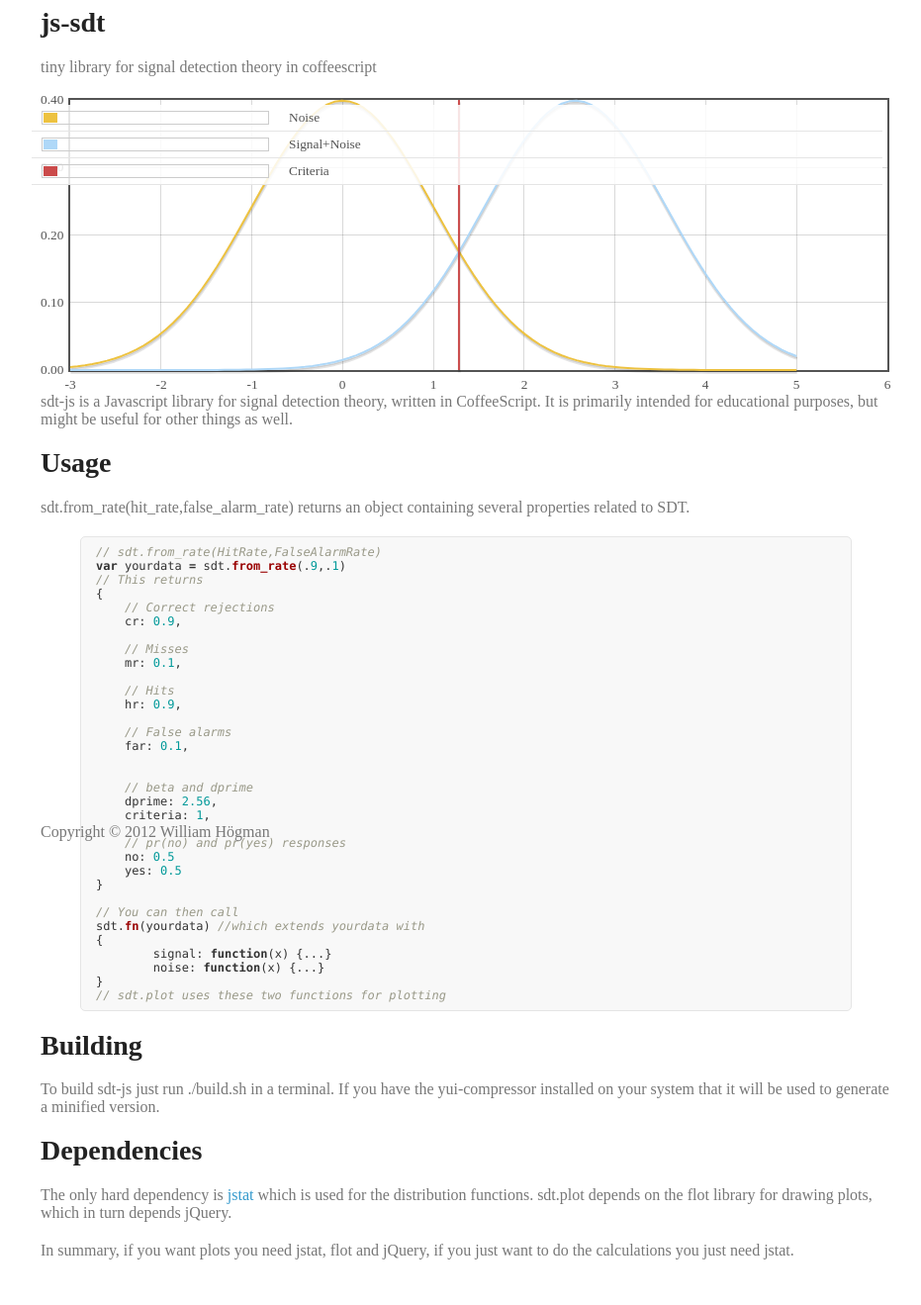
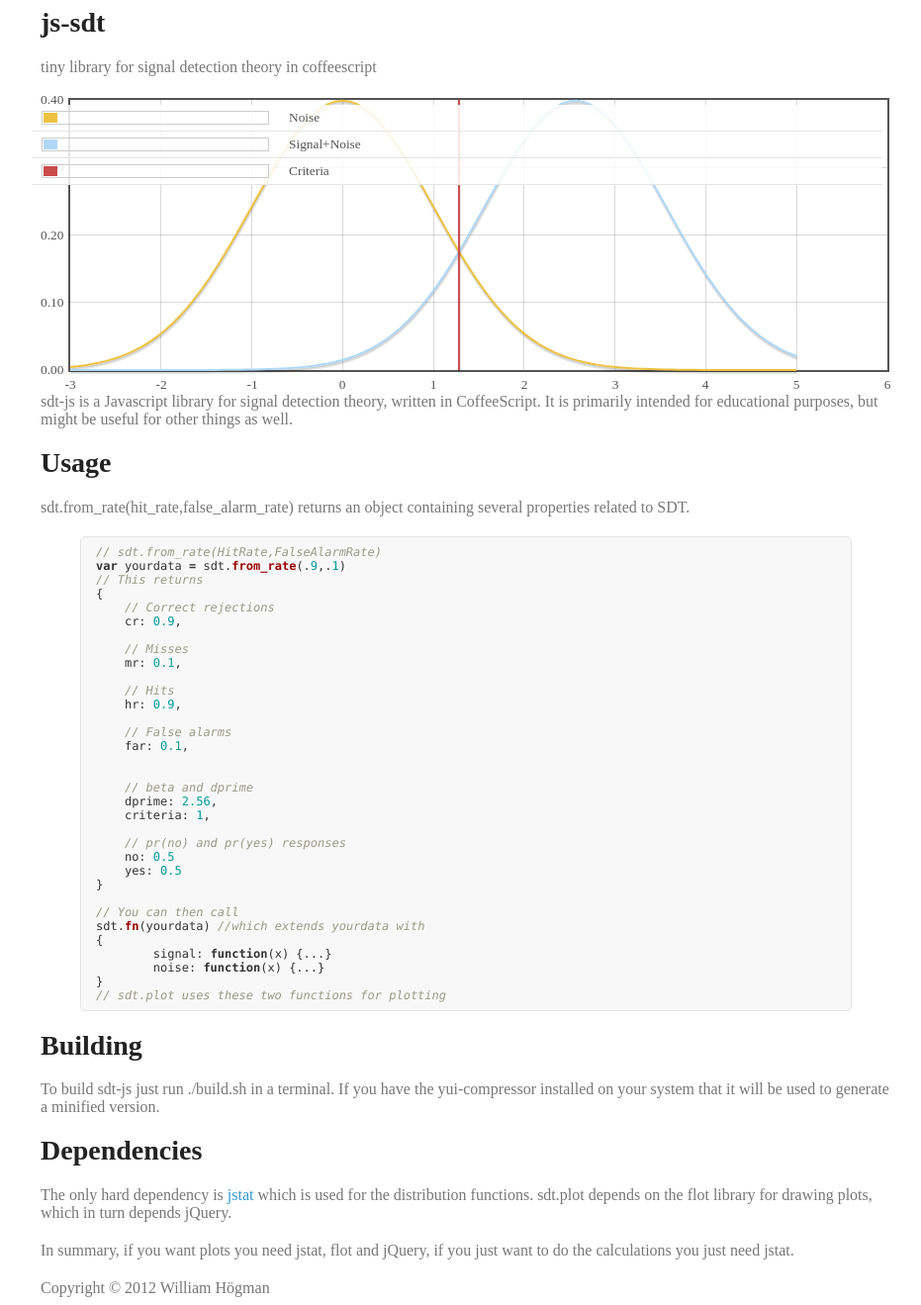
Before and after one commit to williamhogman/js-sdt, a Jekyll site: the page built from index.markdown, in a window 1280 px wide. Shown: the whole page at 99% size, without its empty margins (169-1100 px from the left). Built offline with Jekyll 4.4.1, drawn with Linux system fonts in a browser that asks for light colours; nearby versions of some CDN libraries; before the commit the page ends 1293 px from its top, so only the background shows below that.

Commit message:
footer is not a special case

```diff
--- a/stylesheets/styles.css
+++ b/stylesheets/styles.css
@@ -164,12 +164,6 @@ hr {
   margin:0 0 20px;
 }
 
-footer {
-  width:270px;
-  float:left;
-  position:fixed;
-  bottom:50px;
-}
 
 
 #graph1 {
```
